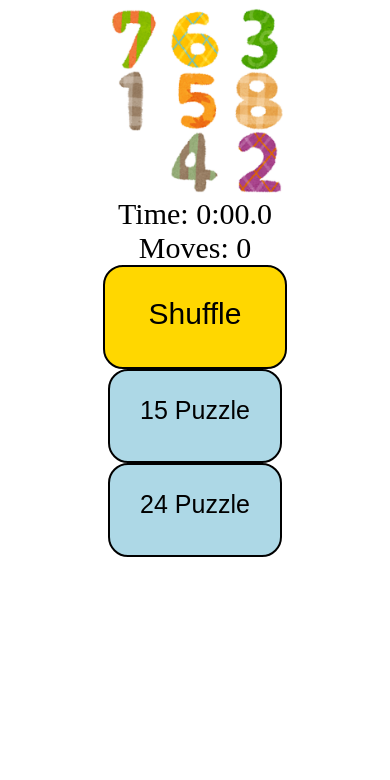
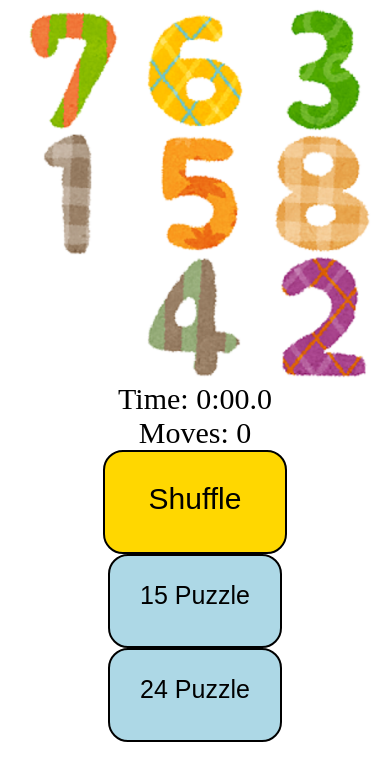
Before and after one commit to AtsuneMogi/8-puzzle, a plain HTML site: page index.html in a window 390 px wide. Drawn offline with Linux system fonts and the light colour scheme.

Commit message:
Update style.css

```diff
--- a/css/style.css
+++ b/css/style.css
@@ -55,7 +55,7 @@ img{
     }
     .numbers{
         display: inline-block;
-        width: %;
+        width: 100%;
     }
     .function{
         display: block;
```
